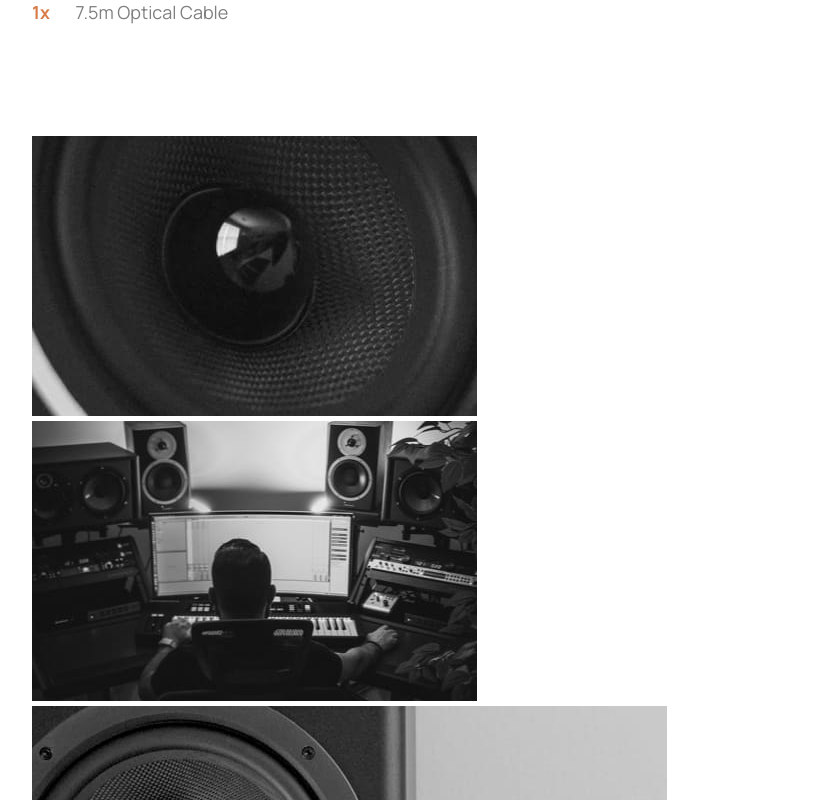
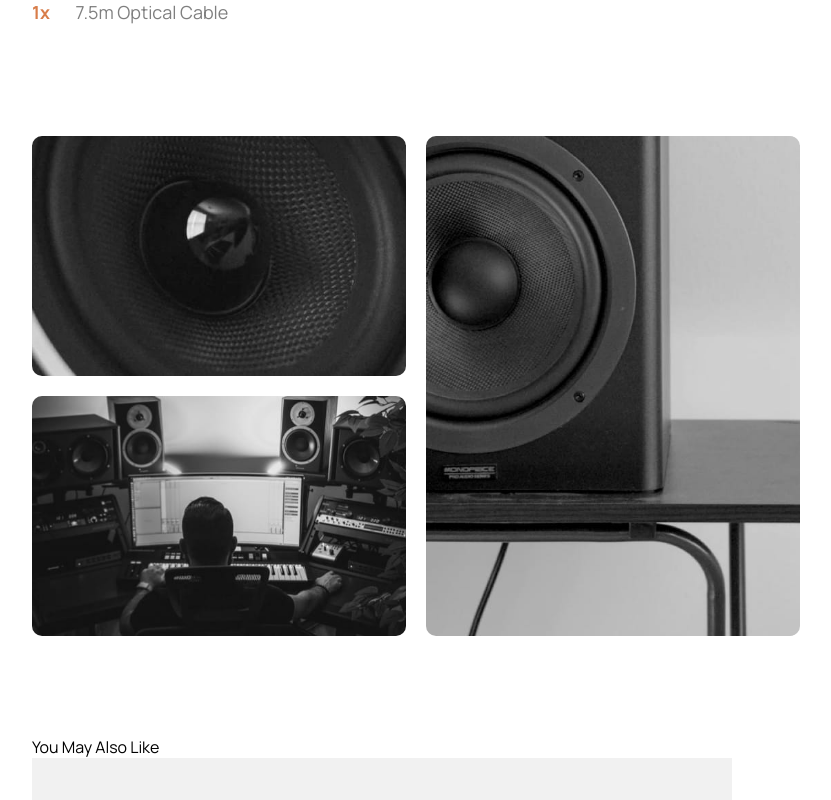
Before and after one commit to digitalents-academy/e-commerce-audiophile, a React (Vite) app: page /speakers/zx7-speakers in a window 1280 px wide. Shown: the part 1380-2180 px from the top of the page, without its empty margins (224-1055 px from the left). Built offline with nearby package versions, Linux system fonts and the light colour scheme.

Commit message:
photo grid done on desktop

```diff
--- a/src/components/product-page/PhotoGrid.jsx
+++ b/src/components/product-page/PhotoGrid.jsx
@@ -1,9 +1,21 @@
 const PhotoGrid = ({ imageFolder }) => {
   return (
-    <div>
-      <img src={"../../../assets/" + imageFolder + "/desktop/image-gallery-1.jpg"} alt="" />
-      <img src={"../../../assets/" + imageFolder + "/desktop/image-gallery-2.jpg"} alt="" />
-      <img src={"../../../assets/" + imageFolder + "/desktop/image-gallery-3.jpg"} alt="" />
+    <div className="photo-grid">
+      <picture className="item-one">
+        <source media="(min-width:768px) and (max-width:1440px)" srcSet={"../../../assets/" + imageFolder + "/tablet/image-gallery-1.jpg"} />
+        <source media="(min-width: 1440px)" srcSet={"../../../assets/" + imageFolder + "/desktop/image-gallery-1.jpg"} />
+        <img src={"../../../assets/" + imageFolder + "/mobile/image-gallery-1.jpg"} />
+      </picture>
+      <picture className="item-two">
+        <source media="(min-width:768px) and (max-width:1440px)" srcSet={"../../../assets/" + imageFolder + "/tablet/image-gallery-2.jpg"} />
+        <source media="(min-width: 1440px)" srcSet={"../../../assets/" + imageFolder + "/desktop/image-gallery-2.jpg"} />
+        <img src={"../../../assets/" + imageFolder + "/mobile/image-gallery-2.jpg"} />
+      </picture>
+      <picture className="item-three">
+        <source media="(min-width:768px) and (max-width:1440px)" srcSet={"../../../assets/" + imageFolder + "/tablet/image-gallery-3.jpg"} />
+        <source media="(min-width: 1440px)" srcSet={"../../../assets/" + imageFolder + "/desktop/image-gallery-3.jpg"} />
+        <img src={"../../../assets/" + imageFolder + "/mobile/image-gallery-3.jpg"} />
+      </picture>
     </div>
   )
 }
--- a/src/styles/index.css
+++ b/src/styles/index.css
@@ -558,6 +558,38 @@ h5 {
   margin-bottom: 25px;
 }
 
+.photo-grid {
+  display: grid;
+  column-gap: 20px;
+  row-gap: 20px;
+  grid-template-areas:
+  "one three"
+  "two three";
+}
+
+.photo-grid img {
+  border-radius: 10px;
+  width: 100%;
+  height: 100%;
+  object-fit: cover;
+}
+
+.photo-grid picture {
+  object-fit: cover;
+}
+
+.item-one {
+  grid-area: one;
+}
+
+.item-two {
+  grid-area: two
+}
+
+.item-three {
+  grid-area: three
+}
+
 /* tablet mode */
 @media (min-width:768px) and (max-width:1440px) {
   h2 {
```
